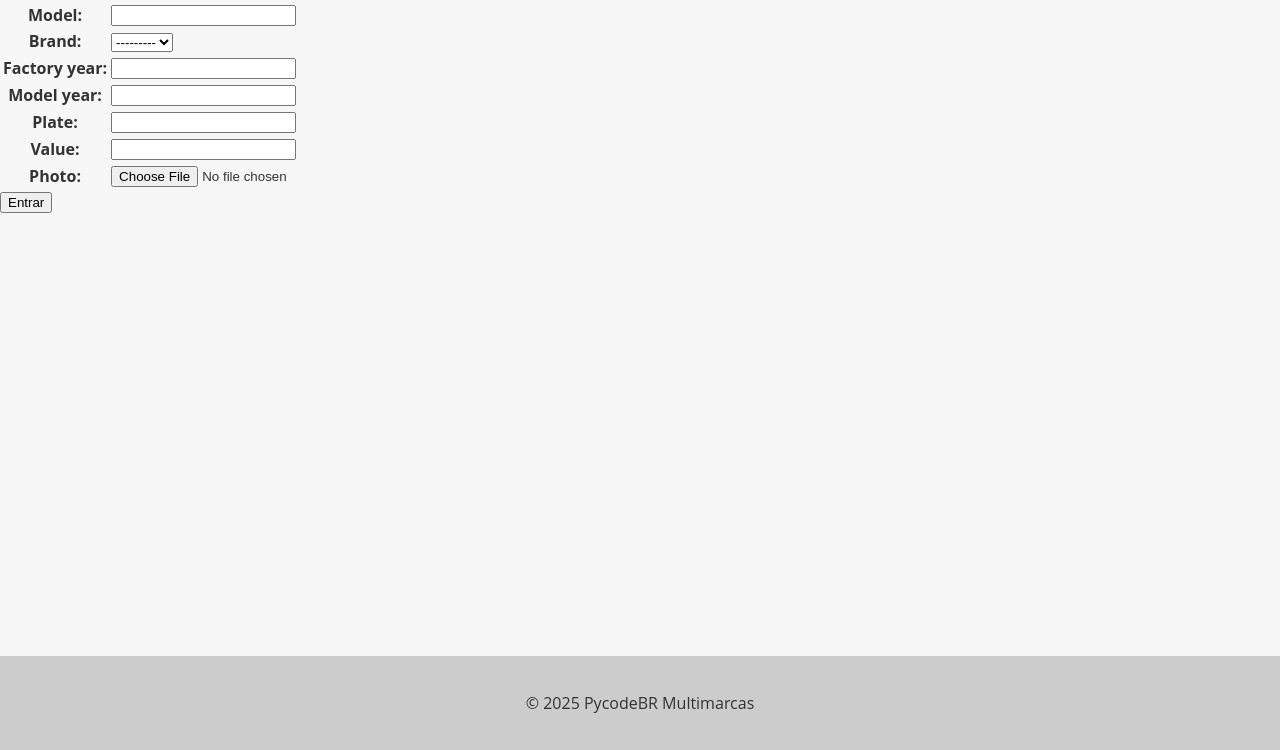
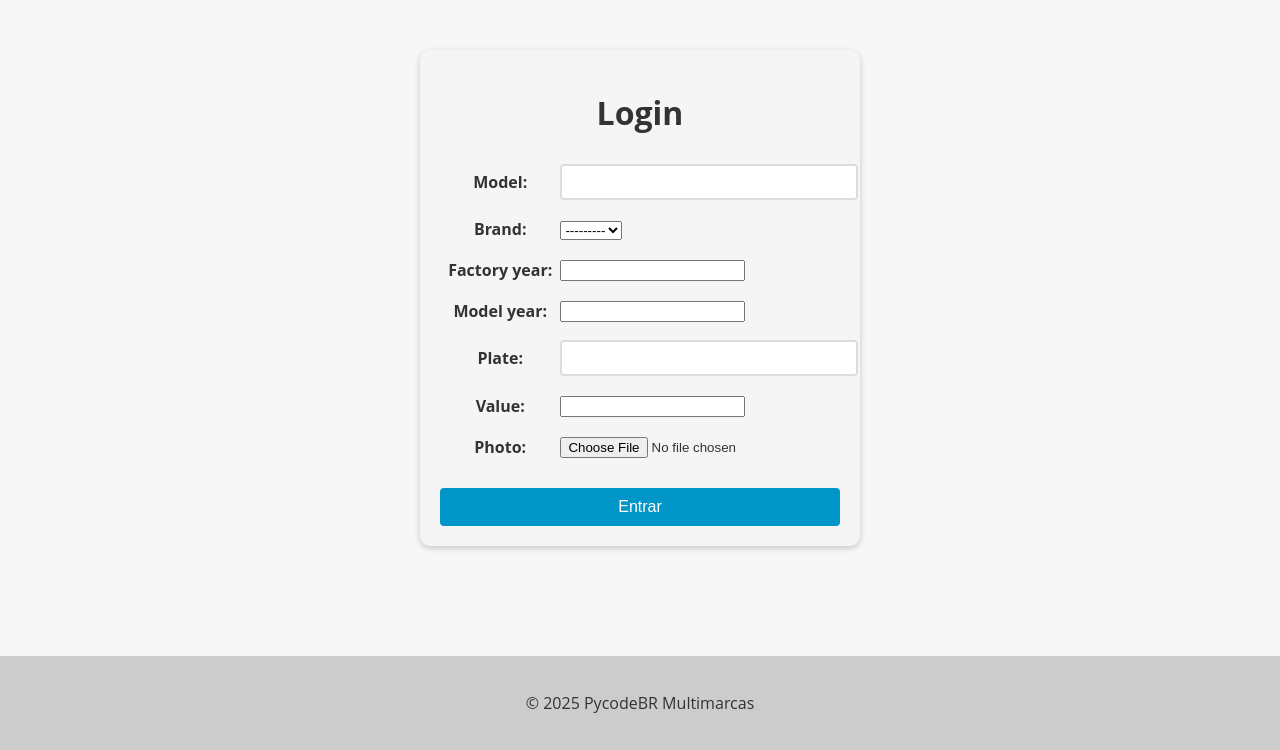
Before and after one commit to andpax/carros, a Django app: template app/templates/login.html in a window 1280 px wide. Shown: the part 50-800 px from the top of the page. Run offline with Django 5.2, Linux system fonts and the light colour scheme; the template is opened without the code that fills it: values that come from a table or form of the project are taken from there, others are empty.

Commit message:
Ajustes no css dos templates register, base, login, car_detail e car_update

```diff
--- a/app/templates/base.html
+++ b/app/templates/base.html
@@ -1,11 +1,16 @@
 <!DOCTYPE html>
 <html lang="en">
   <head>
-        <meta charset="UTF-8">
-        <meta name="viewport" content="width=device-width, initial-scale=1.0">
-        <title>{% block title %}{% endblock %}</title>
+    <meta charset="UTF-8" />
+    <meta name="viewport" content="width=device-width, initial-scale=1.0" />
+    <title>
+      {% block title %}
+
+      {% endblock %}
+    </title>
     <style>
-            html, body {
+      html,
+      body {
         font-family: 'Open Sans', sans-serif;
         background-color: #f7f7f7;
         color: #333;
@@ -75,14 +80,13 @@
       nav ul li.active a:hover {
         background-color: #999;
       }
-
     </style>
   </head>
   <body>
     <header>
       <nav>
         <ul>
-                    {% if user.is_authenticated  %}
+          {% if user.is_authenticated %}
             <li>Olá, {{ user.username }}</li>
             <li>
               <a href="{% url 'new_car' %}">Cadastrar Carro</a>
@@ -113,6 +117,7 @@
 
     <main>
       {% block content %}
+
       {% endblock %}
     </main>
 
--- a/app/templates/login.html
+++ b/app/templates/login.html
@@ -2,12 +2,83 @@
 
 {% block content %}
 
+    <style>
+        form {
+        max-width: 400px;
+        margin: 50px auto;
+        padding: 20px;
+        background-color: #f5f5f5;
+        border-radius: 10px;
+        box-shadow: 0 2px 6px rgba(0, 0, 0, 0.2);
+        }
+
+        form h1 {
+        font-size: 2rem;
+        margin-bottom: 20px;
+        text-align: center;
+        }
+
+        table {
+        width: 100%;
+        margin-bottom: 20px;
+        }
+
+        td {
+        padding: 8px 0;
+        }
+
+        input[type="text"],
+        input[type="password"] {
+        width: 100%;
+        padding: 8px;
+        border: 2px solid #ddd;
+        border-radius: 4px;
+        font-size: 14px;
+        transition: border-color 0.3s ease-in-out;
+        }
+
+        input[type="text"]:focus,
+        input[type="password"]:focus {
+        border-color: #0096c7;
+        outline: none;
+        }
+
+        input[type="submit"] {
+        width: 100%;
+        padding: 10px;
+        font-size: 16px;
+        border-radius: 4px;
+        border: none;
+        background-color: #0096c7;
+        color: white;
+        cursor: pointer;
+        transition: background-color 0.3s ease-in-out;
+        }
+
+        input[type="submit"]:hover {
+        background-color: #108eb8;
+        }
+
+        .error-message {
+        color: #d9534f;
+        font-size: 14px;
+        text-align: center;
+        margin-top: 10px;
+        }
+    </style>
+
     <form method="post">
         {% csrf_token %}
-        <table>
-            {{ login_form.as_table }}
-        </table>
-        <input type="submit" value="Entrar">
+            <h1>Login</h1>
+            <table>
+                {{ login_form.as_table }}
+            </table>
+            <input type="submit" value="Entrar">
+            {% if form.errors %}
+            <div class="error-message">
+                Usuário ou senha inválidos.
+            </div>
+        {% endif %}
     </form>
 
 {% endblock %}
```
Also changed, not shown: accounts/templates/register.html (+66 -5 lines), cars/templates/car_detail.html (+7 -5 lines), cars/templates/car_update.html (+13 -10 lines), cars/views.py (+10 -5 lines). Lines whose indentation alone changed are shown as unchanged.
